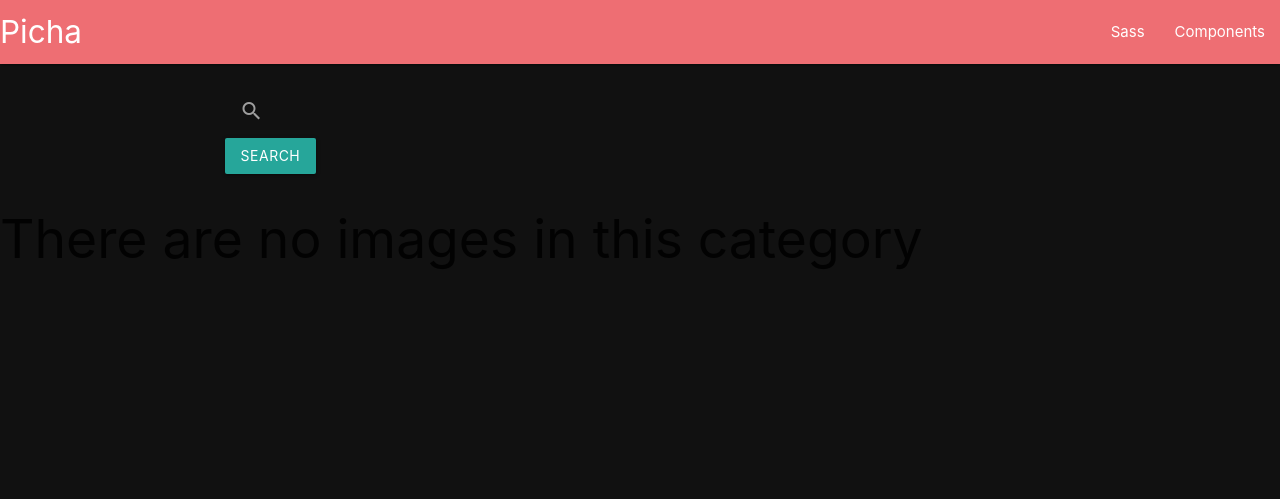
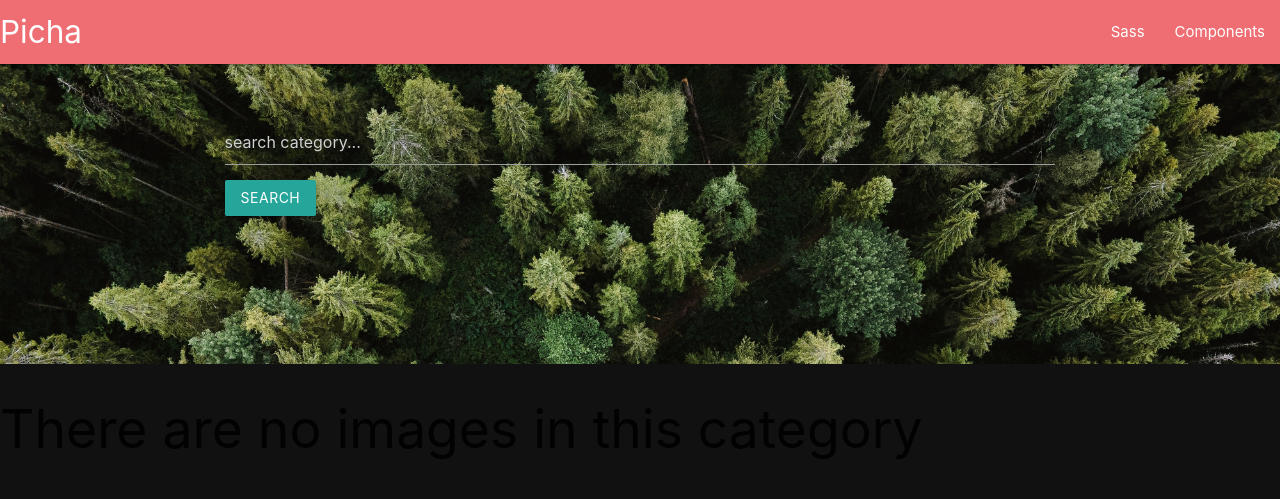
Before and after one commit to sharonkorir/picha, a Django app: page / in a window 1280 px wide. Shown: the top 499 px of the page. Run offline with Django 4.2, Linux system fonts and the light colour scheme; data that the repository does not hold is empty.

Commit message:
homepage: create and style header

```diff
--- a/gallery/templates/index.html
+++ b/gallery/templates/index.html
@@ -5,20 +5,20 @@
 <!--header-->
 <div class="container-fluid" id="header-container">
   <div class="row"></div>
-  <div class="row" >
+  <div class="row"></div>
+  <div class="row">
     <div class="col s2"></div>
     <div class="col s8" id="header">
       <!--form start-->
-      <div class="nav-wrapper">
         <form id="search-site"  action="{% url 'search_results' %}" method='get'>
           <div class="input-group">
-          <div class="input-field">
-          <input id="search" type="search" name='image'>
+            <div class="input-field">
+            <input id="search" type="search" name='image' placeholder="search category...">
+          </div>
           <label class="label-icon" for="search">
-            <i class="material-icons" >search</i>
+            <button type="submit" class="input-group-addon btn">search</button>
           </label>
-          </div>
-          <button type="submit" class="input-group-addon btn">search</button>
+          <!--<button type="submit" class="input-group-addon btn">search</button>-->
           </div>
         </form>
       </div>
@@ -34,8 +34,8 @@
 <div class="container-fluid">
   <div class="row" >
     {% for image_item in images %}
-    <div class="col s12 m4 l3">
-      <div class="card-panel hoverable">
+    <div class="col s12 m4 l3" >
+      <div class="card-panel hoverable teal darken-4" >
         <div class="card-image">
           <img src="{{image_item.image.url}}" class="responsive-img" alt="Image">
         </div>
--- a/static/css/index.css
+++ b/static/css/index.css
@@ -5,3 +5,11 @@ h1{
 body{
   background-color: #111;
 }
+
+#header-container{
+  background-image: url('/static/olena-sergienko-3BlVILvh9hM-unsplash.jpg');
+  background-repeat: no-repeat;
+  background-size: cover;
+  height: 300px;
+
+}
```
Also changed, not shown: static/olena-sergienko-3BlVILvh9hM-unsplash.jpg (added), 1 other file.
